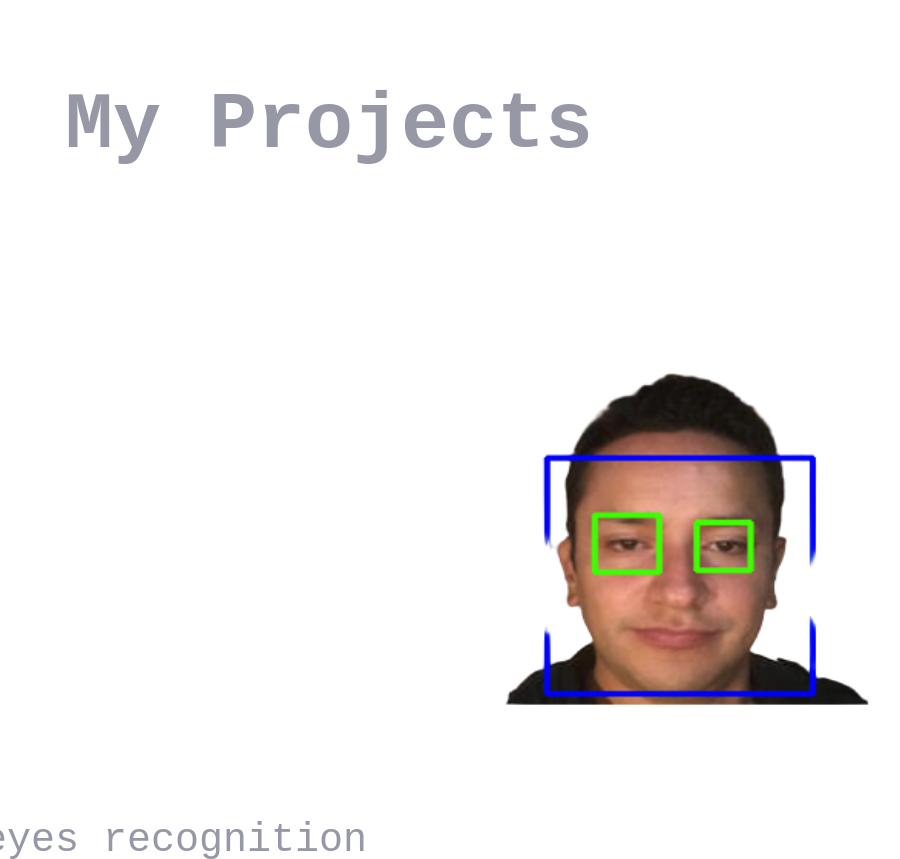
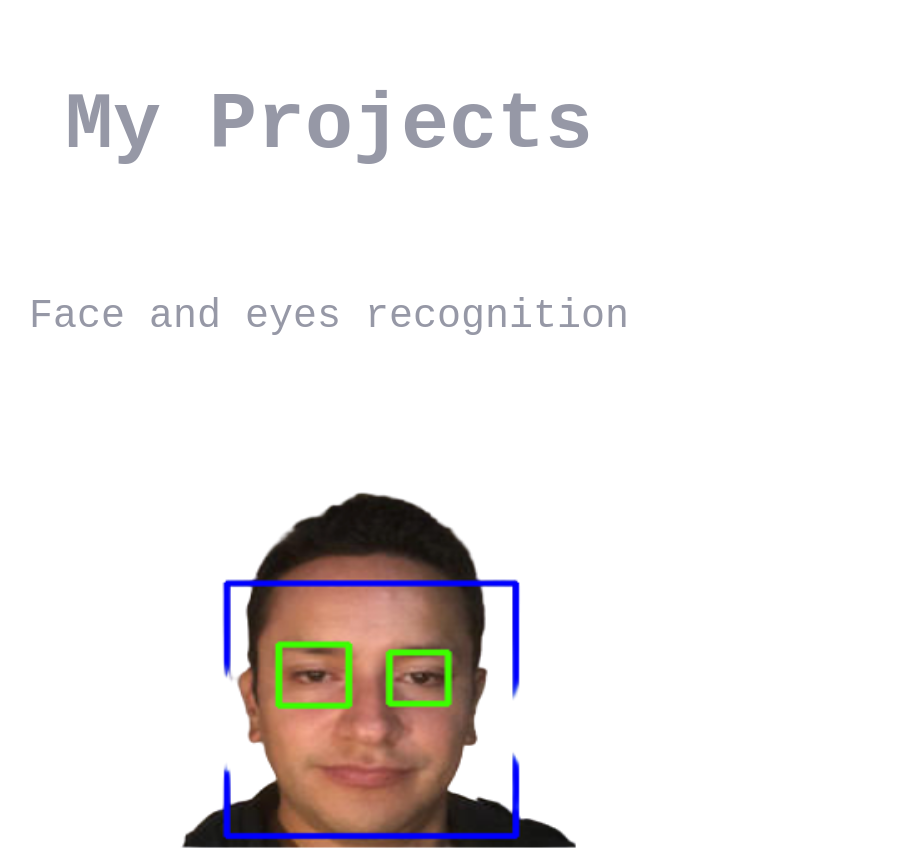
Before and after one commit to Cam1256/Curriculum_web_site, a plain HTML site: page My_projects.html in a window 1280 px wide. Shown: the top 859 px of the page, without its empty margins (311-1211 px from the left). Drawn offline with Linux system fonts and the light colour scheme.

Commit message:
“my_website_february_2021_version”

```diff
--- a/My_projects.html
+++ b/My_projects.html
@@ -22,13 +22,13 @@
 <body>
     <!-- <section class="hero"> -->
     <div class="project2">
-        <h1 >
+        <h1>
             My Projects
         </h1>
-        <p class="project2">
-
-
-            Face and eyes recognition <img src="Images/face_re.png" width="500" height="600" class="project2">
+            <div class="project2">
+                <p>Face and eyes recognition </p>
+                <img src="Images/face_re.png" width="500" height="600">
+            </div>
             <br>
             Recognition of cattle to control presence and number
             <br>
@@ -36,8 +36,6 @@
             <img src="Images/cow1.png" width="760" height="480">
             <br>
             <img src="Images/cow2.png" width="760" height="480">
-
-        </p>
 
         <nav class="menu3">
             <!-- <ul> -->
```
Also changed, not shown: cow1.png (deleted).
